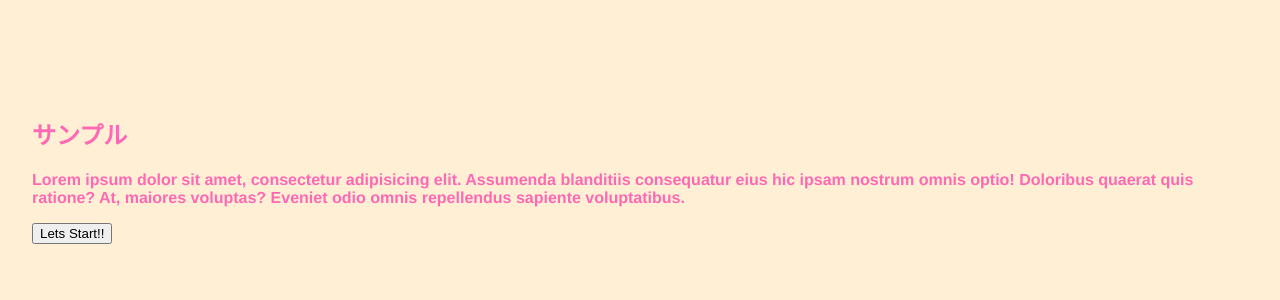
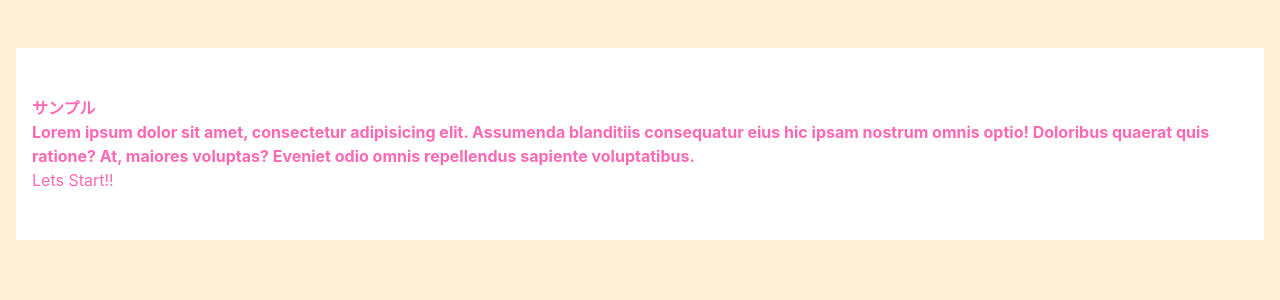
Before and after one commit to yumemi-omi/muuuuminn-blog, a Next.js app: page / in a window 1280 px wide. Shown: the top 300 px of the page. Built offline with nearby package versions, Linux system fonts and the light colour scheme.

Commit message:
chore: install chakra

```diff
--- a/src/pages/_app.tsx
+++ b/src/pages/_app.tsx
@@ -1,3 +1,5 @@
+import { ChakraProvider } from "@chakra-ui/react";
+
 import { GlobalStyles } from "@/styles/Globals";
 
 import type { AppProps } from "next/app";
@@ -6,7 +8,9 @@
   return (
     <>
       <GlobalStyles />
-      <Component {...pageProps} />
+      <ChakraProvider>
+        <Component {...pageProps} />
+      </ChakraProvider>
     </>
   );
 }
```
Also changed, not shown: package.json (+5 -3 lines), 2 other files (tests, documents, lock files or other folders).
